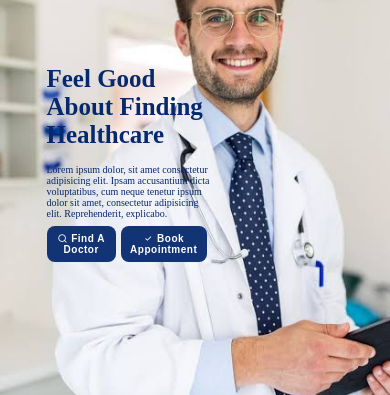
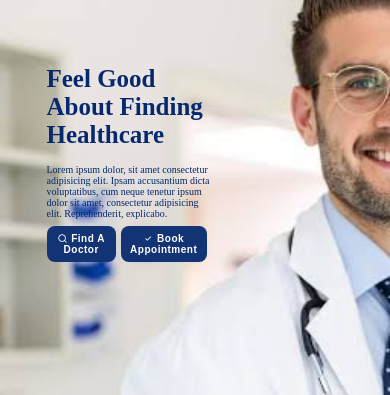
Before and after one commit to symplymuslimah/Care-cure, a plain HTML site: page index.html in a window 390 px wide. Shown: the part 78-473 px from the top of the page. Drawn offline with nearby package versions, Linux system fonts and the light colour scheme.

Commit message:
Update style.css

```diff
--- a/style.css
+++ b/style.css
@@ -585,7 +585,7 @@ footer {
 
 /* media screen at 480px */
   @media screen and (max-width:480px) {
-      .container {height:60vh;}
+      .container {height:100vh;}
     nav ul li a {
         font-size:10px;
     }
```
